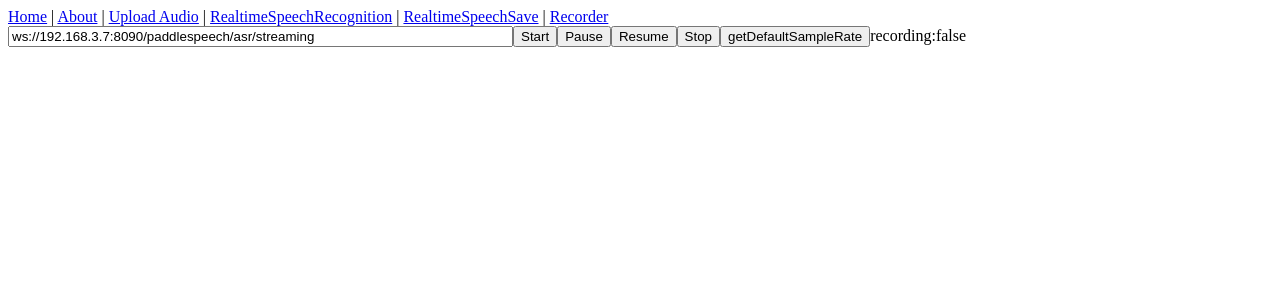
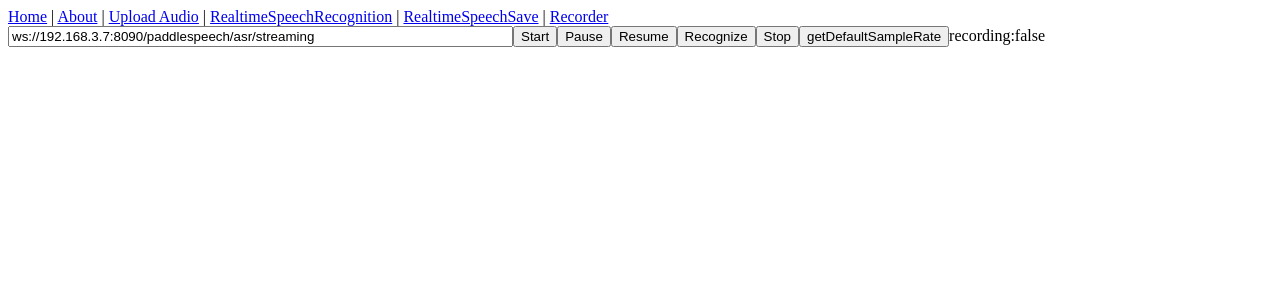
Before and after one commit to litongjava/listen-know-web, a Vue app: page /#/RealtimeSpeechRecognition in a window 1280 px wide. Shown: the top 300 px of the page. Built offline with nearby package versions, Linux system fonts and the light colour scheme.

Commit message:
add recognizeRecording to code

```diff
--- a/src/components/RealtimeSpeechRecognition.vue
+++ b/src/components/RealtimeSpeechRecognition.vue
@@ -6,6 +6,7 @@
   <button @click="startRecording">Start</button>
   <button @click="pauseRecording">Pause</button>
   <button @click="resumeRecording">Resume</button>
+  <button @click="recognizeRecording">Recognize</button>
   <button @click="stopRecording">Stop</button>
   <button @click="getDefaultSampleRate">getDefaultSampleRate</button>
   <label>recording:</label><span>{{recording}}</span>
@@ -176,6 +177,15 @@ export default {
     resumeRecording() {
       this.recording = true;
     },
+    recognizeRecording() {
+      if (this.wsConnection.readyState === 1) {
+        // 发送结束信号到 WebSocket 服务器
+        this.wsConnection.send(JSON.stringify({
+          "name": this.startName + ".wav",
+          "signal": "recognize",
+        }));
+      }
+    },
 
     stopRecording() {
       this.recording = false;
```
